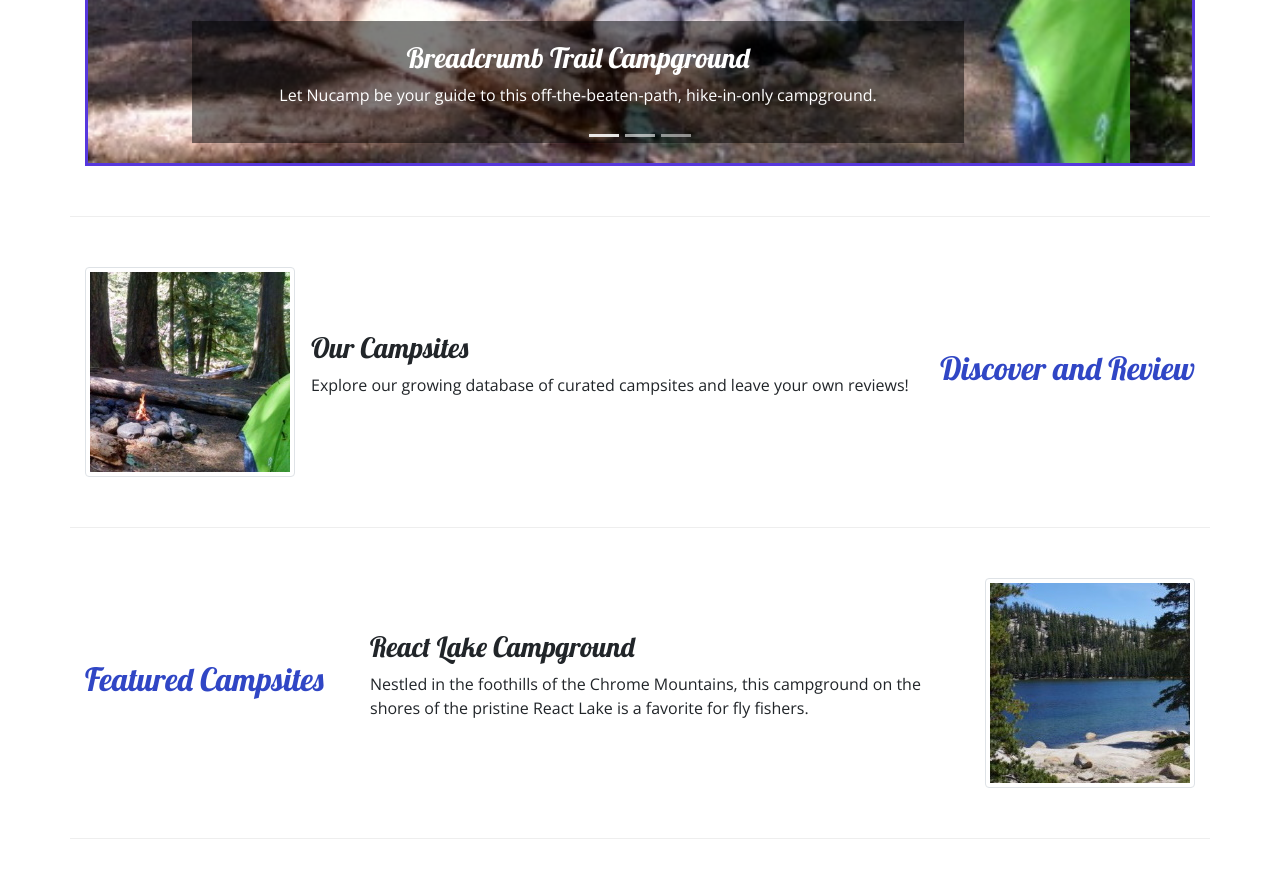
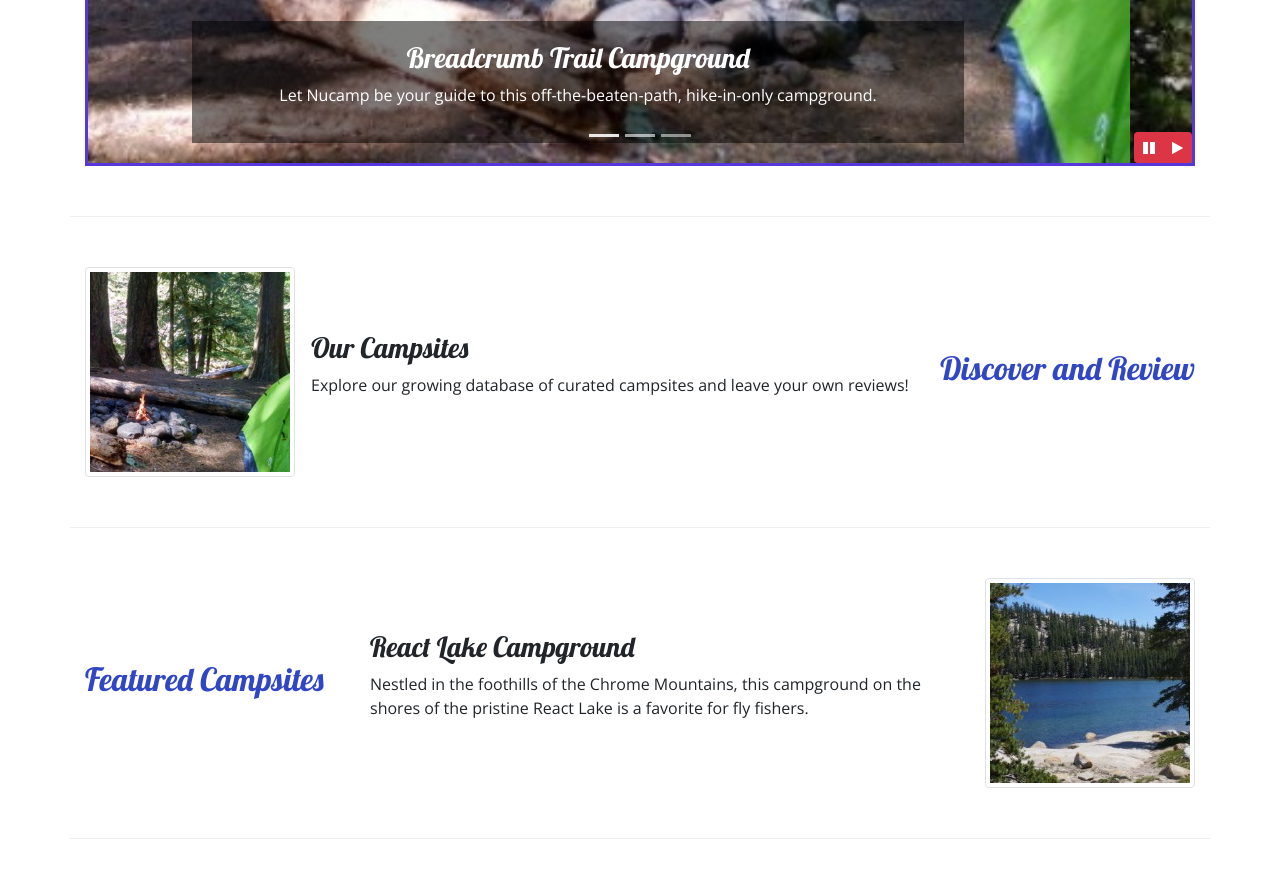
Before and after one commit to evangelinedrink/Project5_nucamp-bootstrap, a website: page index.html in a window 1280 px wide. Shown: the part 1120-2006 px from the top of the page. Drawn offline with nearby package versions, Linux system fonts and the light colour scheme.

Commit message:
Bootstrap and JQuery play/pause functionality on the carousel

```diff
--- a/css/styles.css
+++ b/css/styles.css
@@ -43,3 +43,10 @@ header h2{
 .carousel{ /*Border around the carousel in the home page.*/
     border: solid #5637DD;
 }
+
+#carouselButton {
+    position: absolute;
+    right: 0;
+    bottom: 0;
+    z-index: 100;
+}
--- a/index.html
+++ b/index.html
@@ -230,6 +230,16 @@
                         <span class="carousel-control-next-icon"></span>
                         <span class="sr-only">Next</span>
                     </a>
+
+                    <div class="btn-group" id="carouselButton"> <!--Creates the pause button on the carousel-->
+                        <button class="btn btn-danger btn-sm" id="carouselPause"> <!--The id, "carouselPause" is used with the jQuery code before the end of the body tag.-->
+                            <i class="fa fa-pause"></i>
+                        </button>
+
+                        <button class="btn btn-danger btn-sm" id="carouselPlay"> <!--Creates the play button on the carousel. The id, "carouselPlay" is used with the jQuery code before the end of the body tag.-->
+                            <i class="fa fa-play"></i>
+                        </button>
+                    </div>
                 </div>
             </div>
         </div>
@@ -321,5 +331,17 @@
 <script src="node_modules/bootstrap/dist/js/bootstrap.min.js"></script>
 
 
+<script>
+    $(function() { //$(function(){...}); is shorthand for the jQuery ready method (or ready function). This function is written as $(document).ready(function(){...});
+        $(".carousel").carousel({interval:2000}); //Set the carousel image cycle interval to 2000 ms instead of 5000 ms.
+        $("#carouselPause").click(function(){ //Implement pause function for the carousel.
+            $(".carousel").carousel("pause");
+        });
+
+        $("#carouselPlay").click(function() { //Implements the play function for the carousel.
+            $(".carousel").carousel("cycle");
+            });
+    });
+</script>
 </body>
 </html>
```
